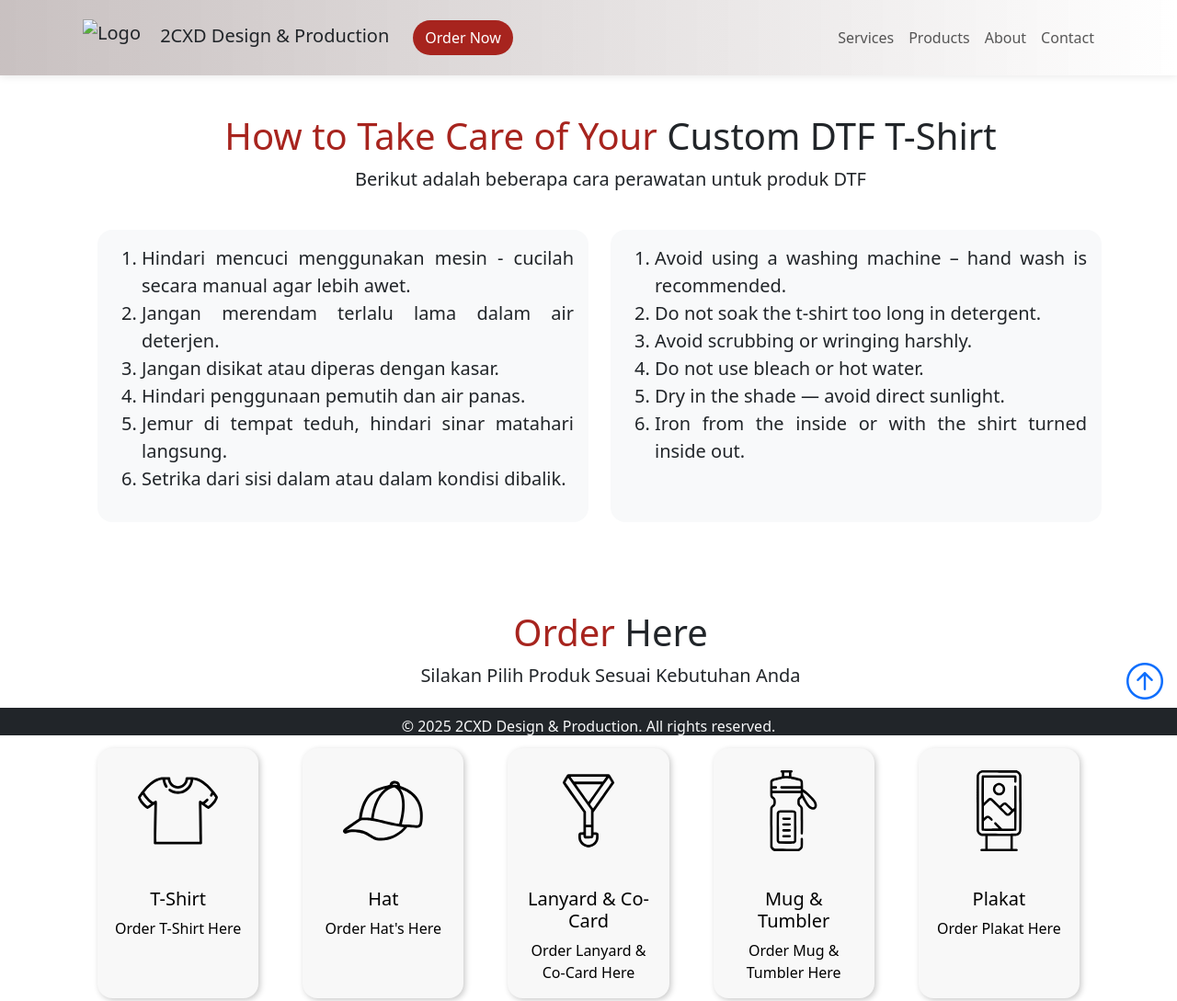
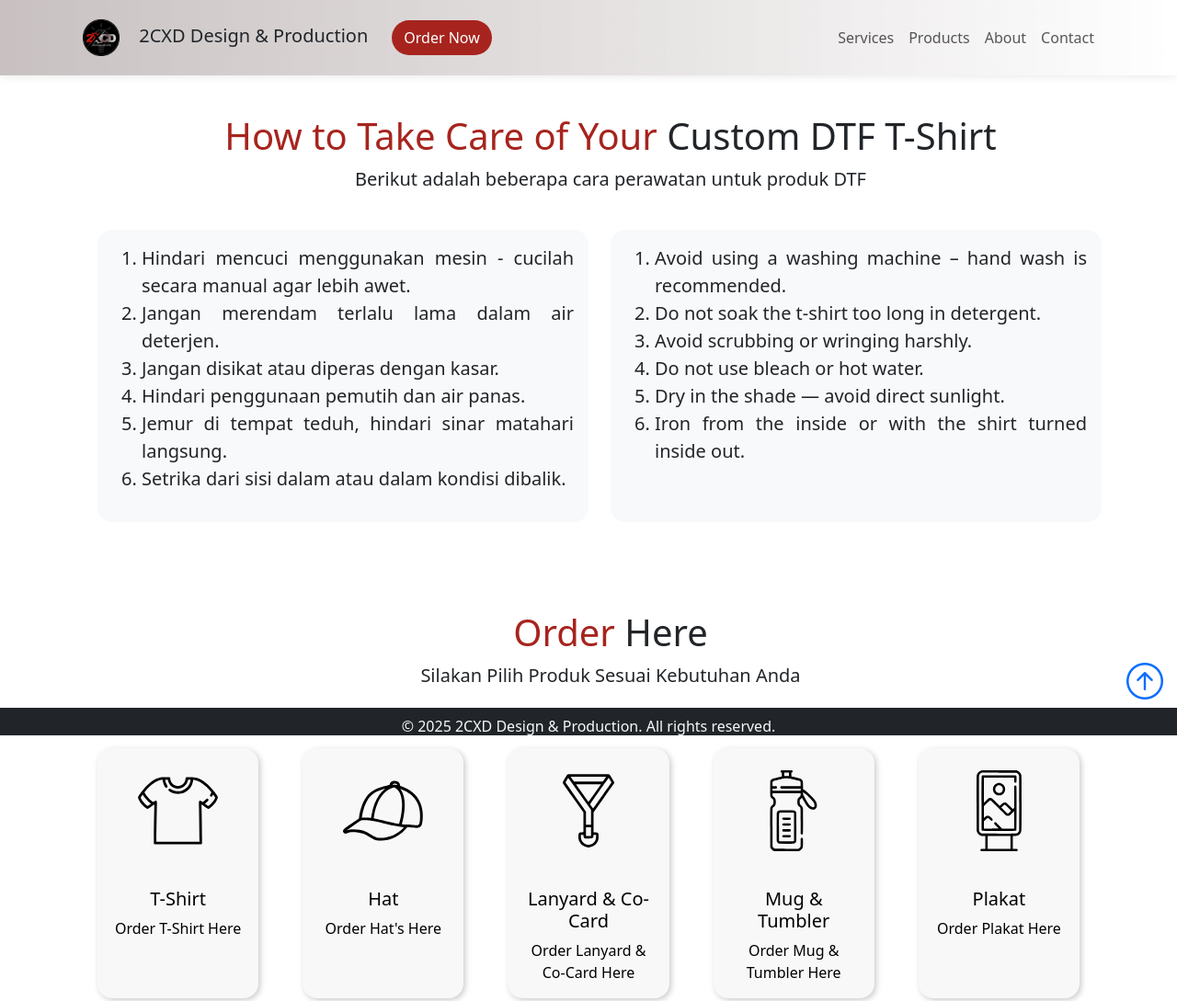
Before and after one commit to GegoKruk/2XCD-Website, a plain HTML site: page Web-2XCD-Service.html in a window 1280 px wide. Shown: the top 1089 px of the page at 92% size. Drawn offline with nearby package versions, Linux system fonts and the light colour scheme.

Commit message:
Web-2XCD-Service.html

```diff
--- a/Web-2XCD-Service.html
+++ b/Web-2XCD-Service.html
@@ -13,7 +13,7 @@
 
         <link rel="stylesheet" href="Web-2XCD.css">
 
-        <link rel="icon" href="../Proj.2XCD/img/Logo/2XCD LOGO TS.png" type="image/png">
+        <link rel="icon" href="img/Logo/2XCD LOGO TS.png" type="image/png">
     </head>
 
     <body>
@@ -21,7 +21,7 @@
         <nav class="navbar bg-dark-subtle navbar-expand-lg fixed-top py-3">
             <div class="container">
                 <a class="navbar-brand text-dark ms-2" href="index.html">
-                    <img src="../Proj.2XCD/img/Logo/2XCD LOGO TS.png" alt="Logo" width="auto" height="40" class="d-inline-block align-text-center me-3">
+                    <img src="img/Logo/2XCD LOGO TS.png" alt="Logo" width="auto" height="40" class="d-inline-block align-text-center me-3">
                     2CXD Design & Production
                 </a>
                 <button class="btn btn-md button-nav-css ">
```
